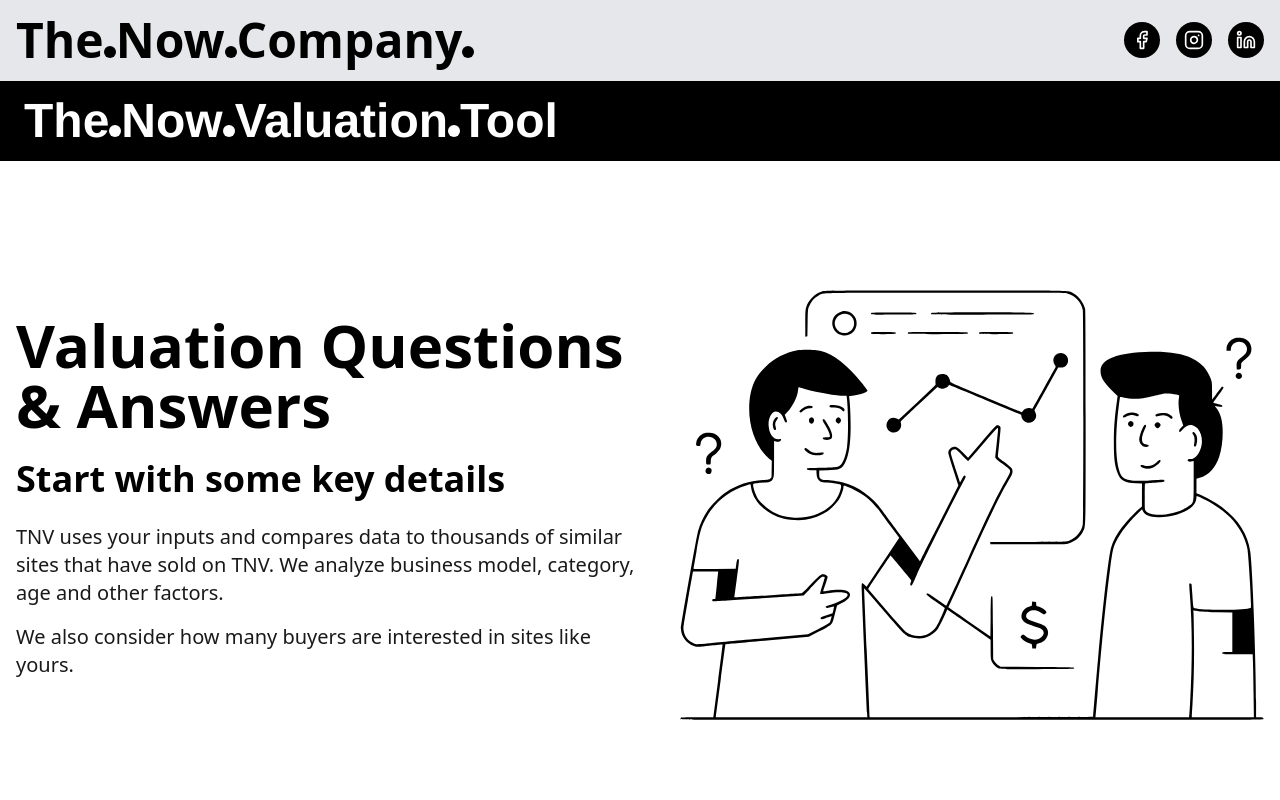
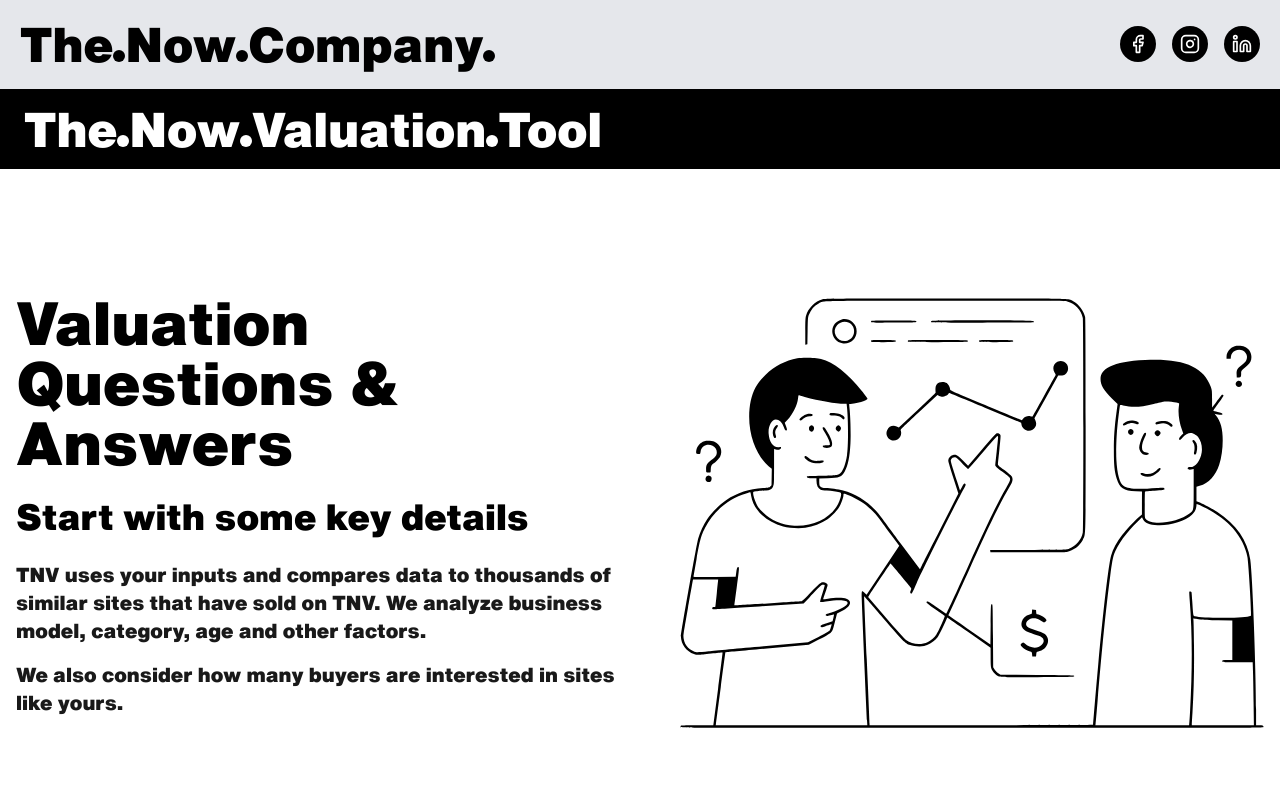
Before and after one commit to remote-cto/now-tnv, a Next.js app: page /valuation in a window 1280 px wide. Shown: the top 800 px of the page. Built offline with nearby package versions, Linux system fonts and the light colour scheme.

Commit message:
font updated

```diff
--- a/app/components/Footer.tsx
+++ b/app/components/Footer.tsx
@@ -4,17 +4,17 @@
   const currentYear = new Date().getFullYear();
 
   return (
-    <footer className="w-full py-4 px-6 flex justify-between items-center border-t border-gray-200 mb-1 font-['helveticanowtext-black-demo] font-extrabold">
+    <footer className="w-full py-4 px-6 flex justify-between items-center border-t border-gray-200 mb-1 font-['helveticanowtext-black-demo'] font-extrabold">
       <div className="text-base lg:text-4xl ">
         The
-        <span className="inline-block w-1 h-1 lg:w-3 lg:h-3 bg-black rounded-full font-['Uniform_Rounded_Condensed_Black]"></span>
+        <span className="inline-block w-1 h-1 lg:w-3 lg:h-3 bg-black rounded-full "></span>
         Now
-        <span className="inline-block  w-1 h-1 lg:w-3 lg:h-3 bg-black rounded-full font-['Uniform_Rounded_Condensed_Black]"></span>
+        <span className="inline-block  w-1 h-1 lg:w-3 lg:h-3 bg-black rounded-full "></span>
         Company
-        <span className="inline-block  w-1 h-1 lg:w-3 lg:h-3 bg-black rounded-full font-['Uniform_Rounded_Condensed_Black]"></span>
+        <span className="inline-block  w-1 h-1 lg:w-3 lg:h-3 bg-black rounded-full "></span>
       </div>
 
-      <div className="text-xs lg:text-base text-gray-700 font-semibold font-['helveticanowtext-black-demo]">
+      <div className="text-xs lg:text-base text-gray-700 font-semibold font-['helveticanowtext-black-demo']">
         © {currentYear} The.Now.Company. All rights reserved.
       </div>
     </footer>
--- a/app/components/Header.tsx
+++ b/app/components/Header.tsx
@@ -7,28 +7,40 @@
   const [isHovered, setIsHovered] = useState("");
 
   const socialLinks = [
-    { icon: Facebook, href: "https://facebook.com/yourcompany", name: "facebook" },
-    { icon: Instagram, href: "https://www.instagram.com/thenow.company/", name: "instagram" },
-    { icon: Linkedin, href: "https://linkedin.com/yourcompany", name: "linkedin" },
+    {
+      icon: Facebook,
+      href: "https://facebook.com/yourcompany",
+      name: "facebook",
+    },
+    {
+      icon: Instagram,
+      href: "https://www.instagram.com/thenow.company/",
+      name: "instagram",
+    },
+    {
+      icon: Linkedin,
+      href: "https://linkedin.com/yourcompany",
+      name: "linkedin",
+    },
   ];
 
   return (
-    <header className="flex items-center justify-between p-4 bg-gray-100 transition-all duration-300 hover:bg-gray-200">
-      <div className="flex items-center">
+    <header className="flex items-center justify-between p-5 bg-gray-100 transition-all duration-300 hover:bg-gray-200 font-['helveticanowtext-black-demo']">
+      <div className="flex items-center ">
         <Link href="/">
           <div
             className="text-2xl lg:text-5xl font-extrabold relative group cursor-pointer"
             onMouseEnter={() => setIsHovered("logo")}
             onMouseLeave={() => setIsHovered("")}
           >
-            <span className="bg-black bg-clip-text text-transparent font-['helveticanowtext-black-demo]">
+            <div className="text-2xl lg:text-5xl font-extrabold relative group cursor-pointer">
               The
-              <span className="inline-block  w-1 h-1 lg:w-3 lg:h-3 bg-black rounded-full font-['Uniform_Rounded_Condensed_Black]"></span>
+              <span className="inline-block w-1 h-1 lg:w-3 lg:h-3 bg-black rounded-full font-['helveticanowtext-black-demo'] "></span>
               Now
-              <span className="inline-block  w-1 h-1 lg:w-3 lg:h-3 bg-black rounded-full font-['Uniform_Rounded_Condensed_Black]"></span>
+              <span className="inline-block  w-1 h-1 lg:w-3 lg:h-3 bg-black rounded-full font-['helveticanowtext-black-demo']"></span>
               Company
-              <span className="inline-block  w-1 h-1 lg:w-3 lg:h-3 bg-black rounded-full font-['Uniform_Rounded_Condensed_Black]"></span>
-            </span>
+              <span className="inline-block  w-1 h-1 lg:w-3 lg:h-3 bg-black rounded-full font-['helveticanowtext-black-demo']"></span>
+            </div>
           </div>
         </Link>
       </div>
--- a/app/components/NowValuationTool.tsx
+++ b/app/components/NowValuationTool.tsx
@@ -4,7 +4,7 @@
   return (
     <div>
       <div className="w-full py-4 px-6 flex justify-between items-center border-t border-gray-200 mb-1 bg-black">
-        <div className="text-xl lg:text-5xl font-extrabold text-white font-['Helvetica']">
+        <div className="text-xl lg:text-5xl font-extrabold text-white font-['helveticanowtext-black-demo'] ">
           The
           <span className="inline-block  w-1 h-1 lg:w-3 lg:h-3 bg-white rounded-full"></span>
           Now
--- a/app/components/SubmitButton.tsx
+++ b/app/components/SubmitButton.tsx
@@ -11,7 +11,7 @@
       <button
         onClick={onClick}
         disabled={loading}
-        className="w-full bg-black text-white text-2xl font-extrabold py-4 px-3 rounded-full hover:bg-gray-900 disabled:opacity-70 disabled:cursor-not-allowed transition-colors duration-200 shadow-md mt-3 font-['Helvetica'] "
+        className="w-full bg-black text-white text-2xl font-extrabold py-4 px-3 rounded-full hover:bg-gray-900 disabled:opacity-70 disabled:cursor-not-allowed transition-colors duration-200 shadow-md mt-3 font-['helveticanowtext-black-demo']"
       >
         {loading ? (
           <div className="flex justify-center items-center">
--- a/app/components/ValuationPageFooter.tsx
+++ b/app/components/ValuationPageFooter.tsx
@@ -4,17 +4,17 @@
   const currentYear = new Date().getFullYear();
 
   return (
-    <footer className="w-full py-4 px-6 flex justify-between items-center border-t border-gray-200 bg-black font-['helveticanowtext-black-demo]">
+    <footer className="w-full py-4 px-6 flex justify-between items-center border-t border-gray-200 bg-black font-['helveticanowtext-black-demo']">
       <div className="text-base lg:text-4xl font-extrabold text-white">
         The
-        <span className="inline-block  w-1 h-1 lg:w-3 lg:h-3 bg-white rounded-full font-['Uniform_Rounded_Condensed_Black]"></span>
+        <span className="inline-block  w-1 h-1 lg:w-3 lg:h-3 bg-white rounded-full "></span>
         Now
-        <span className="inline-block  w-1 h-1 lg:w-3 lg:h-3 bg-white rounded-full font-['Uniform_Rounded_Condensed_Black]"></span>
+        <span className="inline-block  w-1 h-1 lg:w-3 lg:h-3 bg-white rounded-full "></span>
         Company
-        <span className="inline-block  w-1 h-1 lg:w-3 lg:h-3 bg-white rounded-full font-['Uniform_Rounded_Condensed_Black]"></span>
+        <span className="inline-block  w-1 h-1 lg:w-3 lg:h-3 bg-white rounded-full "></span>
       </div>
 
-      <div className="text-xs lg:text-base text-white font-semibold font-['helveticanowtext-black-demo]">
+      <div className="text-xs lg:text-base text-white font-semibold font-['helveticanowtext-black-demo']">
         © {currentYear} The.Now.Company. All rights reserved.
       </div>
     </footer>
--- a/app/components/ValuationQuestionAnswer.tsx
+++ b/app/components/ValuationQuestionAnswer.tsx
@@ -15,20 +15,20 @@
         <div className="mx-auto max-w-screen-xl px-4 flex flex-wrap lg:flex-nowrap lg:items-center">
           {/* Text Content */}
           <div className="lg:w-1/2 text-center lg:text-left">
-            <h2 className="text-3xl md:text-6xl font-extrabold text-black mb-6 animate-fade-in font-['helveticanowtext-black-demo]">
+            <h2 className="text-3xl md:text-6xl  text-black mb-6 animate-fade-in font-['helveticanowtext-black-demo']">
               Valuation Questions & Answers
             </h2>
-            <h2 className="text-2xl md:text-4xl font-extrabold text-black mb-6 animate-fade-in font-['helveticanowtext-black-demo]">
+            <h2 className="text-2xl md:text-4xl  text-black mb-6 animate-fade-in font-['helveticanowtext-black-demo']">
               Start with some key details
             </h2>
 
             <div>
-              <p className="text-lg text-black/90 sm:text-xl mb-4 font-['helveticanowtext-black-demo]">
+              <p className="text-lg text-black/90 sm:text-xl mb-4 font-['helveticanowtext-black-demo']">
                 TNV uses your inputs and compares data to thousands of similar
                 sites that have sold on TNV. We analyze business model,
                 category, age and other factors.
               </p>
-              <p className="text-lg text-black/90 sm:text-xl mb-4 font-['helveticanowtext-black-demo]">
+              <p className="text-lg text-black/90 sm:text-xl mb-4 font-['helveticanowtext-black-demo']">
                 We also consider how many buyers are interested in sites like
                 yours.
               </p>
--- a/app/components/ValuationTool.tsx
+++ b/app/components/ValuationTool.tsx
@@ -20,7 +20,7 @@
               href="/valuation"
               className="flex items-center text-white text-xl lg:text-4xl font-bold font-['helveticanowtext-black-demo']"
             >
-              Get Started
+              Get Started Here
               <Plus
                 className="text-yellow-300 ml-1"
                 size={25}
--- a/app/valuation/page.tsx
+++ b/app/valuation/page.tsx
@@ -310,7 +310,7 @@
       <NowValuationTool />
       <ValuationQuestionAnswer />
       <ThemeProvider theme={theme}>
-        <div className="bg-black font-['helveticanowtext-black-demo]">
+        <div className="bg-black font-['helveticanowtext-black-demo']">
           <Box sx={{ maxWidth: 1000, mx: "auto", p: 3 }}>
             <QuestionCard
               number="*"
```
